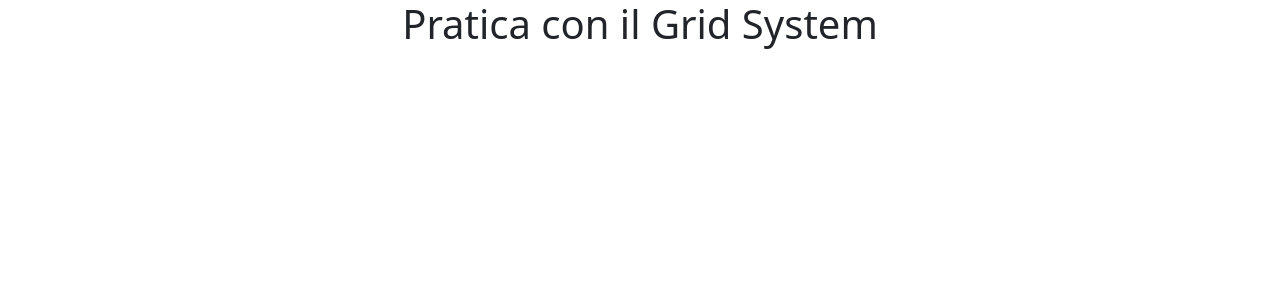
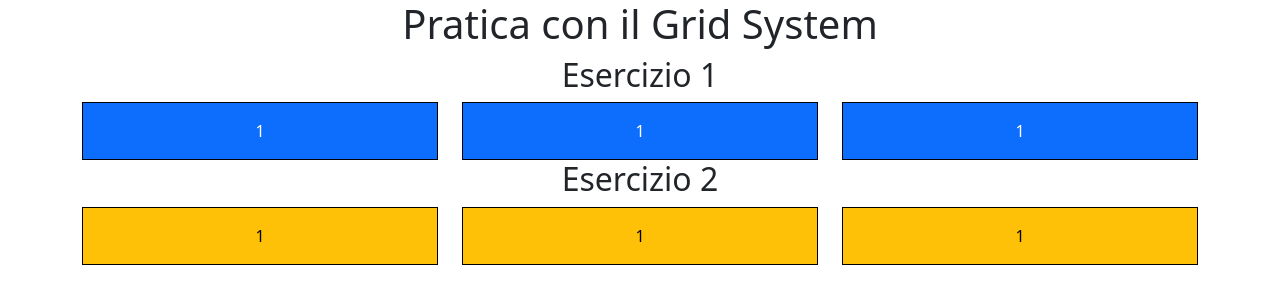
Before and after one commit to EdoardoTunzi/EsercizioU2-W2-D1-Bootstrap-I, a plain HTML site: page index.html in a window 1280 px wide. Drawn offline with nearby package versions, Linux system fonts and the light colour scheme.

Commit message:
Exerc. 1 and 2 done

```diff
--- a/index.html
+++ b/index.html
@@ -11,8 +11,27 @@
       crossorigin="anonymous"
     />
   </head>
-  <body class="container text-center">
-    <h1>Pratica con il Grid System</h1>
+  <body class="container-fluid">
+    <h1 class="text-center">Pratica con il Grid System</h1>
+    <div>
+      <h2 class="text-center">Esercizio 1</h2>
+      <div class="container">
+        <div class="row text-center">
+          <div class="col-md"><div class="bg-primary text-white p-3 border border-black">1</div></div>
+          <div class="col-md"><div class="bg-primary text-white p-3 border border-black">1</div></div>
+          <div class="col-md"><div class="bg-primary text-white p-3 border border-black">1</div></div>
+        </div>
+      </div>
+      <h2 class="text-center">Esercizio 2</h2>
+      <div class="container">
+        <div class="row text-center">
+          <div class="col-md"><div class="text-bg-warning p-3 border border-black">1</div></div>
+          <div class="col-md"><div class="text-bg-warning p-3 border border-black">1</div></div>
+          <div class="col-md"><div class="text-bg-warning p-3 border border-black">1</div></div>
+        </div>
+      </div>
+    </div>
+
     <script
       src="https://cdn.jsdelivr.net/npm/bootstrap@5.3.3/dist/js/bootstrap.bundle.min.js"
       integrity="sha384-YvpcrYf0tY3lHB60NNkmXc5s9fDVZLESaAA55NDzOxhy9GkcIdslK1eN7N6jIeHz"
```
